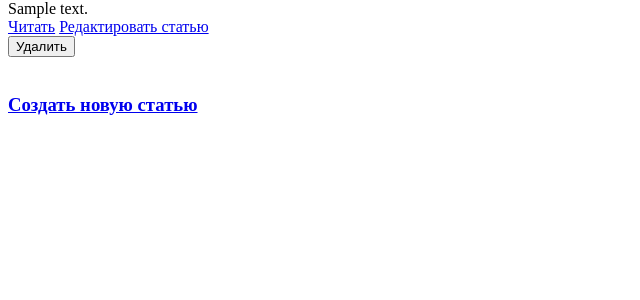
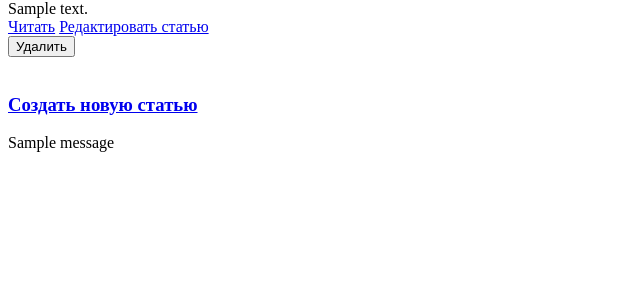
Before and after one commit to AlexVSSP/hexlet-django-blog, a Django app: page /article/ in a window 1280 px wide. Shown: the part 179-479 px from the top of the page, without its empty margins (0-640 px from the left). Run offline with Django 4.2, Linux system fonts and the light colour scheme; tables that the repository leaves empty hold one stand-in row (values such as "Sample post"); one stand-in notice (Sample message) is shown.

Commit message:
add flash messages for create, update and delete articles

```diff
--- a/hexlet_django_blog/article/views.py
+++ b/hexlet_django_blog/article/views.py
@@ -3,6 +3,7 @@ from django.http import HttpResponse
 from django.views import View
 from django.shortcuts import redirect
 from django.urls import reverse
+from django.contrib import messages
 
 from hexlet_django_blog.article.models import Article
 from hexlet_django_blog.article.forms import ArticleForm
@@ -63,7 +64,9 @@ class ArticleFormCreateView(View):
         form = ArticleForm(request.POST)
         if form.is_valid():
             form.save()
+            messages.success(request, 'The article has been created successfully.')
             return redirect('/articles')
+        messages.error(request, 'Please correct the following errors:')
         return render(request, 'articles/create.html', {'form': form})
 
 
@@ -82,8 +85,9 @@ class ArticleFormEditView(View):
         form = ArticleForm(request.POST, instance=article)
         if form.is_valid():
             form.save()
+            messages.success(request, 'The article has been updated successfully.')
             return redirect('/articles')
-
+        messages.error(request, 'Please correct the following errors:')
         return render(request, 'articles/update.html', {'form': form, 'article_id': article_id})
 
 
@@ -95,4 +99,5 @@ class ArticleFormDestroyView(View):
         article = Article.objects.get(id=article_id)
         if article:
             article.delete()
+            messages.success(request, 'The article has been removed successfully.')
         return redirect('/articles')
--- a/hexlet_django_blog/templates/base.html
+++ b/hexlet_django_blog/templates/base.html
@@ -15,5 +15,14 @@
 <div id="content">
     {% block content %}{% endblock %}
 </div>
+    {% if messages %}
+		<div class="messages">
+		{% for message in messages %}
+			<div class="alert {% if message.tags %}alert-{{ message.tags }}"{% endif %}>
+				{{ message }}
+			</div>
+		{% endfor %}
+		</div>
+	{% endif %}
 </body>
 </html>
```
